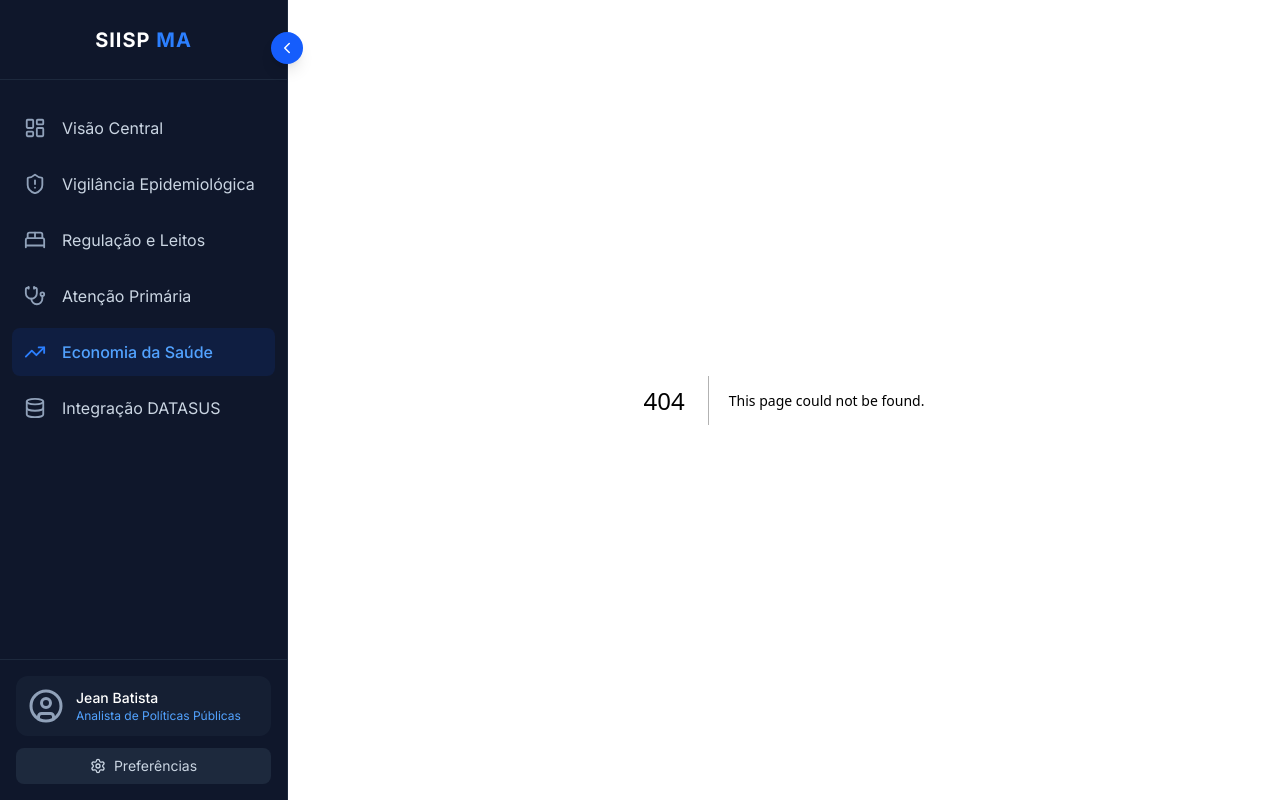
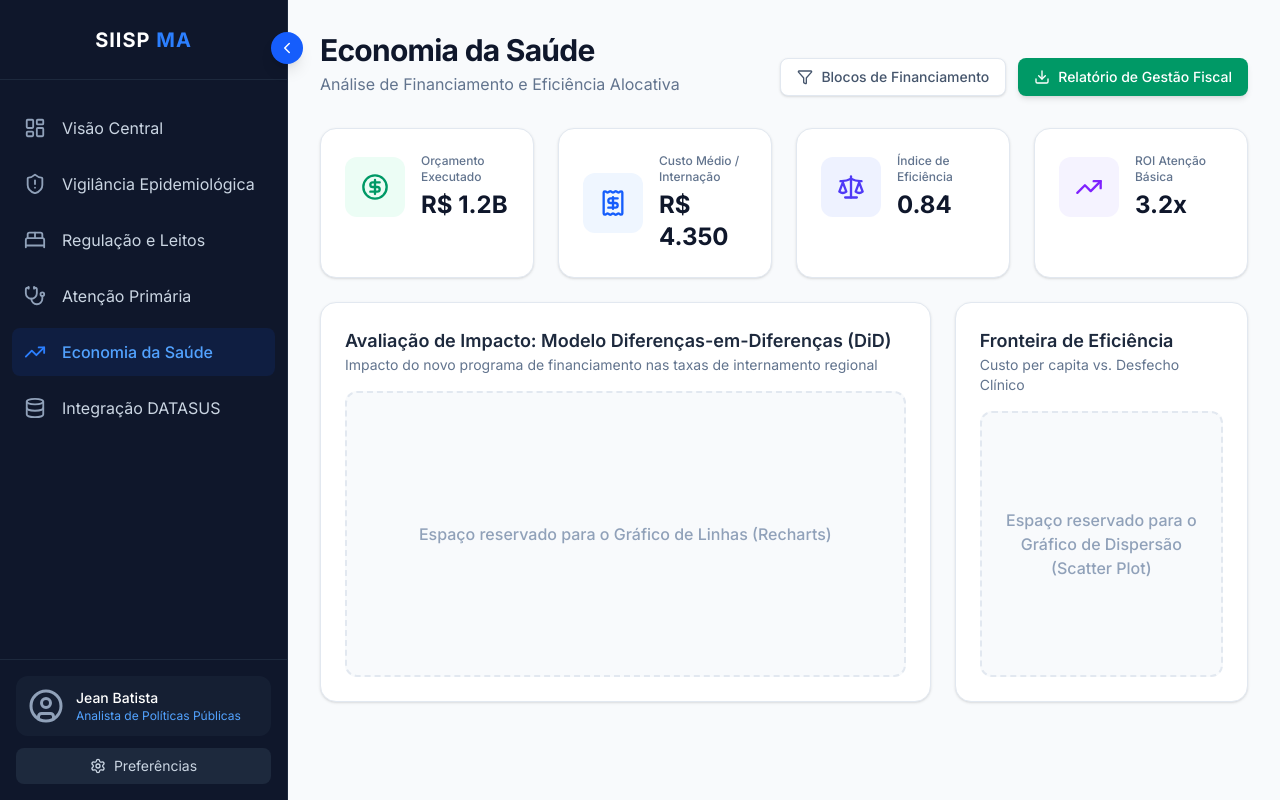
Before and after one commit to Baplyerp/ma-painel, a Next.js app: page /economia in a window 1280 px wide. Before the commit this address had no page. Built offline with nearby package versions, Linux system fonts and the light colour scheme.

Commit message:
feat: criacao do layout base da pagina de economia da saude

```diff
--- /dev/null
+++ b/app/economia/page.tsx
@@ -0,0 +1,132 @@
+"use client";
+
+import { motion, Variants } from "framer-motion";
+import {
+  CircleDollarSign,
+  TrendingUp,
+  Scale,
+  Receipt,
+  Filter,
+  Download
+} from "lucide-react";
+
+// Reaproveitamos as animações fluidas para manter a consistência do sistema
+const containerVariants: Variants = {
+  hidden: { opacity: 0 },
+  show: {
+    opacity: 1,
+    transition: { staggerChildren: 0.15 },
+  },
+};
+
+const itemVariants: Variants = {
+  hidden: { opacity: 0, y: 20 },
+  show: { opacity: 1, y: 0, transition: { type: "spring", stiffness: 100 } },
+};
+
+export default function EconomiaSaudePage() {
+  return (
+    <div className="min-h-screen bg-slate-50 p-8">
+      {/* Cabeçalho da Página */}
+      <motion.header
+        initial={{ opacity: 0, y: -20 }}
+        animate={{ opacity: 1, y: 0 }}
+        className="mb-8 flex flex-col md:flex-row md:items-end justify-between gap-4"
+      >
+        <div>
+          <h1 className="text-3xl font-bold text-slate-900 tracking-tight">Economia da Saúde</h1>
+          <p className="text-slate-500 mt-1">Análise de Financiamento e Eficiência Alocativa</p>
+        </div>
+
+        <div className="flex gap-3">
+          <button className="flex items-center gap-2 rounded-lg border border-slate-200 bg-white px-4 py-2 text-sm font-medium text-slate-600 shadow-sm hover:bg-slate-50 transition-all">
+            <Filter size={16} /> Blocos de Financiamento
+          </button>
+          <button className="flex items-center gap-2 rounded-lg bg-emerald-600 px-4 py-2 text-sm font-medium text-white shadow-md hover:bg-emerald-700 transition-all">
+            <Download size={16} /> Relatório de Gestão Fiscal
+          </button>
+        </div>
+      </motion.header>
+
+      {/* Grade Principal (Bento Grid) */}
+      <motion.div
+        variants={containerVariants}
+        initial="hidden"
+        animate="show"
+        className="grid grid-cols-1 md:grid-cols-12 gap-6"
+      >
+        {/* Bloco 1: KPIs Financeiros (4 colunas cada) */}
+        <motion.div variants={itemVariants} className="md:col-span-3 rounded-2xl bg-white p-6 shadow-sm border border-slate-200 hover:shadow-md transition-shadow">
+          <div className="flex items-center gap-4">
+            <div className="rounded-xl bg-emerald-50 text-emerald-600 p-4">
+              <CircleDollarSign size={28} />
+            </div>
+            <div>
+              <p className="text-xs font-medium text-slate-500">Orçamento Executado</p>
+              <p className="text-2xl font-bold text-slate-900 mt-1">R$ 1.2B</p>
+            </div>
+          </div>
+        </motion.div>
+
+        <motion.div variants={itemVariants} className="md:col-span-3 rounded-2xl bg-white p-6 shadow-sm border border-slate-200 hover:shadow-md transition-shadow">
+          <div className="flex items-center gap-4">
+            <div className="rounded-xl bg-blue-50 text-blue-600 p-4">
+              <Receipt size={28} />
+            </div>
+            <div>
+              <p className="text-xs font-medium text-slate-500">Custo Médio / Internação</p>
+              <p className="text-2xl font-bold text-slate-900 mt-1">R$ 4.350</p>
+            </div>
+          </div>
+        </motion.div>
+
+        <motion.div variants={itemVariants} className="md:col-span-3 rounded-2xl bg-white p-6 shadow-sm border border-slate-200 hover:shadow-md transition-shadow">
+          <div className="flex items-center gap-4">
+            <div className="rounded-xl bg-indigo-50 text-indigo-600 p-4">
+              <Scale size={28} />
+            </div>
+            <div>
+              <p className="text-xs font-medium text-slate-500">Índice de Eficiência</p>
+              <p className="text-2xl font-bold text-slate-900 mt-1">0.84</p>
+            </div>
+          </div>
+        </motion.div>
+
+        <motion.div variants={itemVariants} className="md:col-span-3 rounded-2xl bg-white p-6 shadow-sm border border-slate-200 hover:shadow-md transition-shadow">
+          <div className="flex items-center gap-4">
+            <div className="rounded-xl bg-violet-50 text-violet-600 p-4">
+              <TrendingUp size={28} />
+            </div>
+            <div>
+              <p className="text-xs font-medium text-slate-500">ROI Atenção Básica</p>
+              <p className="text-2xl font-bold text-slate-900 mt-1">3.2x</p>
+            </div>
+          </div>
+        </motion.div>
+
+        {/* Bloco 2: Placeholder para o Modelo de Causalidade (Ocupa a largura total ou 8 colunas) */}
+        <motion.div variants={itemVariants} className="md:col-span-8 rounded-2xl bg-white p-6 shadow-sm border border-slate-200 flex flex-col min-h-[400px]">
+          <div className="mb-4">
+            <h2 className="text-lg font-semibold text-slate-800">Avaliação de Impacto: Modelo Diferenças-em-Diferenças (DiD)</h2>
+            <p className="text-sm text-slate-500">Impacto do novo programa de financiamento nas taxas de internamento regional</p>
+          </div>
+          <div className="flex-1 rounded-xl border-2 border-dashed border-slate-200 bg-slate-50 flex items-center justify-center">
+             <p className="text-slate-400 font-medium">Espaço reservado para o Gráfico de Linhas (Recharts)</p>
+          </div>
+        </motion.div>
+
+        {/* Bloco 3: Placeholder para Custo-Efetividade (4 colunas) */}
+        <motion.div variants={itemVariants} className="md:col-span-4 rounded-2xl bg-white p-6 shadow-sm border border-slate-200 flex flex-col min-h-[400px]">
+          <div className="mb-4">
+            <h2 className="text-lg font-semibold text-slate-800">Fronteira de Eficiência</h2>
+            <p className="text-sm text-slate-500">Custo per capita vs. Desfecho Clínico</p>
+          </div>
+          <div className="flex-1 rounded-xl border-2 border-dashed border-slate-200 bg-slate-50 flex items-center justify-center text-center p-4">
+             <p className="text-slate-400 font-medium">Espaço reservado para o Gráfico de Dispersão (Scatter Plot)</p>
+          </div>
+        </motion.div>
+
+      </motion.div>
+    </div>
+  );
+}
```
